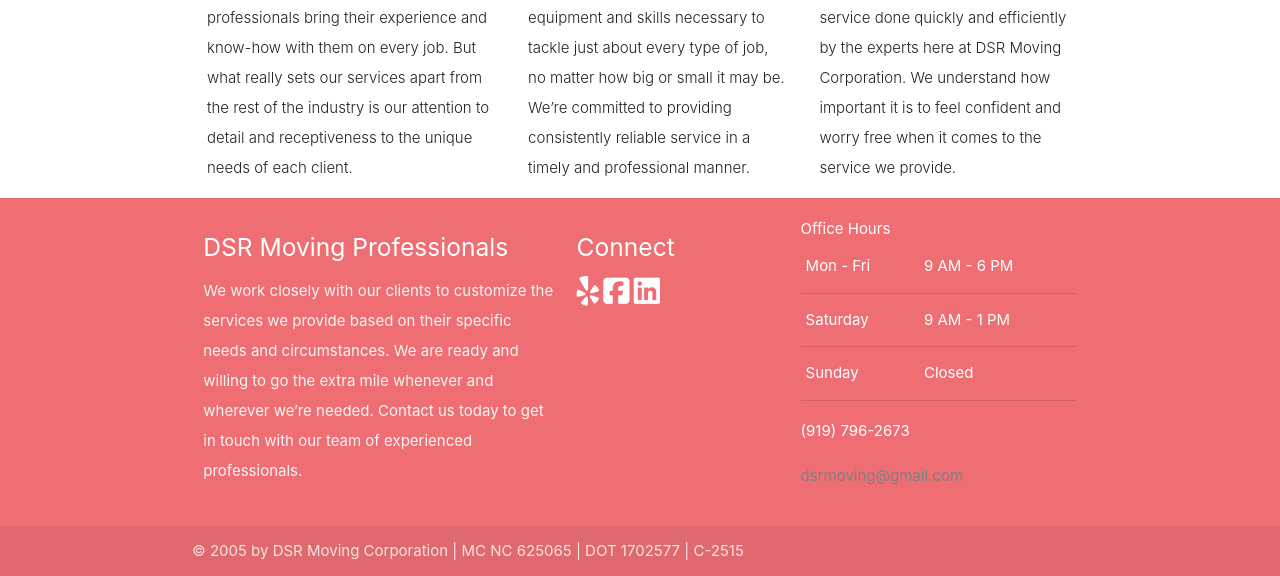
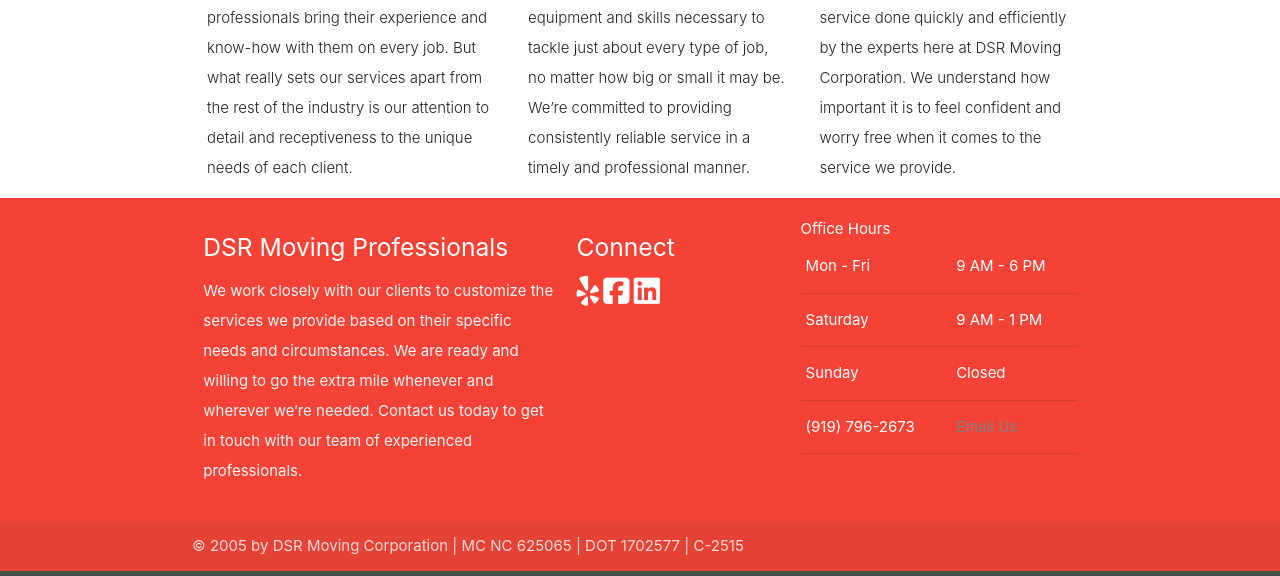
Before and after one commit to lamanaml/dsrmoving, a PHP site: page /index.php in a window 1280 px wide. Shown: the part 1040-1616 px from the top of the page. Run offline with PHP 8.4, Linux system fonts and the light colour scheme; some libraries are stand-ins or nearby versions.

Commit message:
updated css

```diff
--- a/assets/css/style.css
+++ b/assets/css/style.css
@@ -80,6 +80,9 @@ p {
 .sidenav-trigger {
   color: red;
 }
+.i {
+  padding: 10px;
+}
 
 .parallax-container {
   min-height: 380px;
--- a/footer.html
+++ b/footer.html
@@ -1,5 +1,5 @@
 <!-- footer -->
-  <footer class="page-footer redl">
+  <footer class="page-footer red">
     <div class="container">
       <div class="row">
         <div class="col l5 s12">
@@ -32,10 +32,13 @@
                     <td>Sunday</td>
                     <td>Closed</td>
                   </tr>
+                    <tr>
+                    <td>(919) 796-2673</td>
+                    <td><a href="mailto:dsrmoving@gmail.com">Email Us</a></td>
+                  </tr>
                 </tbody>
               </table>
-              <p>(919) 796-2673 </p>
-              <p><a href="mailto:dsrmoving@gmail.com">dsrmoving@gmail.com</a></p>
+
 
 
 
```
